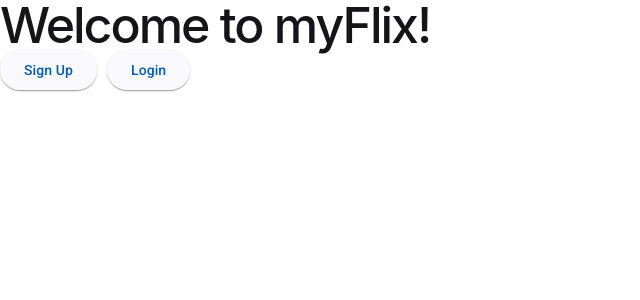
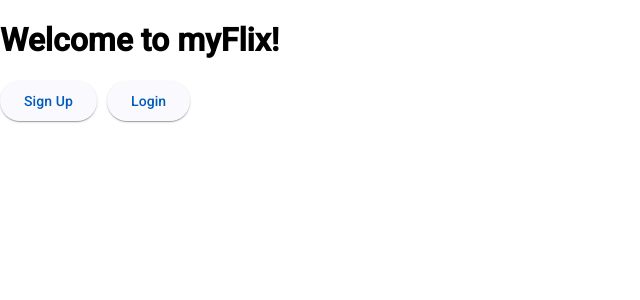
Before and after one commit to VinnieCodes/myFlix-Angular-Client, an Angular app: page /welcome in a window 1280 px wide. Before the commit this address led to /. Shown: the top 300 px of the page, without its empty margins (0-640 px from the left). Built offline with nearby package versions, Linux system fonts and the light colour scheme.

Commit message:
logIn user

```diff
--- a/src/app/app.component.html
+++ b/src/app/app.component.html
@@ -1,199 +1 @@
-<!-- * * * * * * * * * * * * * * * * * * * * * * * * * * * * * * * -->
-<!-- * * * * * * * * * * * The content below * * * * * * * * * * * -->
-<!-- * * * * * * * * * * is only a placeholder * * * * * * * * * * -->
-<!-- * * * * * * * * * * and can be replaced.  * * * * * * * * * * -->
-<!-- * * * * * * * * * * * * * * * * * * * * * * * * * * * * * * * -->
-<!-- * * * * * * * * * Delete the template below * * * * * * * * * -->
-<!-- * * * * * * * to get started with your project! * * * * * * * -->
-<!-- * * * * * * * * * * * * * * * * * * * * * * * * * * * * * * * -->
-
-<div class="main-page">
-  <h1>Welcome to myFlix!</h1>
-  <button
-    mat-raised-button
-    (click)="openUserRegistrationDialog()"
-    style="margin-right: 10px"
-    color="primary"
-  >
-    Sign Up
-  </button>
-  <button
-    mat-raised-button
-    color="primary"
-    (click)="openUserLoginDialog()"
-  >
-    Login
-  </button>
-</div>
-
-<style>
-  :host {
-    --bright-blue: oklch(51.01% 0.274 263.83);
-    --electric-violet: oklch(53.18% 0.28 296.97);
-    --french-violet: oklch(47.66% 0.246 305.88);
-    --vivid-pink: oklch(69.02% 0.277 332.77);
-    --hot-red: oklch(61.42% 0.238 15.34);
-    --orange-red: oklch(63.32% 0.24 31.68);
-
-    --gray-900: oklch(19.37% 0.006 300.98);
-    --gray-700: oklch(36.98% 0.014 302.71);
-    --gray-400: oklch(70.9% 0.015 304.04);
-
-    --red-to-pink-to-purple-vertical-gradient: linear-gradient(
-      180deg,
-      var(--orange-red) 0%,
-      var(--vivid-pink) 50%,
-      var(--electric-violet) 100%
-    );
-
-    --red-to-pink-to-purple-horizontal-gradient: linear-gradient(
-      90deg,
-      var(--orange-red) 0%,
-      var(--vivid-pink) 50%,
-      var(--electric-violet) 100%
-    );
-
-    --pill-accent: var(--bright-blue);
-
-    font-family: "Inter", -apple-system, BlinkMacSystemFont, "Segoe UI", Roboto,
-      Helvetica, Arial, sans-serif, "Apple Color Emoji", "Segoe UI Emoji",
-      "Segoe UI Symbol";
-    box-sizing: border-box;
-    -webkit-font-smoothing: antialiased;
-    -moz-osx-font-smoothing: grayscale;
-  }
-
-  h1 {
-    font-size: 3.125rem;
-    color: var(--gray-900);
-    font-weight: 500;
-    line-height: 100%;
-    letter-spacing: -0.125rem;
-    margin: 0;
-    font-family: "Inter Tight", -apple-system, BlinkMacSystemFont, "Segoe UI",
-      Roboto, Helvetica, Arial, sans-serif, "Apple Color Emoji",
-      "Segoe UI Emoji", "Segoe UI Symbol";
-  }
-
-  p {
-    margin: 0;
-    color: var(--gray-700);
-  }
-
-  main {
-    width: 100%;
-    min-height: 100%;
-    display: flex;
-    justify-content: center;
-    align-items: center;
-    padding: 1rem;
-    box-sizing: inherit;
-    position: relative;
-  }
-
-  .angular-logo {
-    max-width: 9.2rem;
-  }
-
-  .content {
-    display: flex;
-    justify-content: space-around;
-    width: 100%;
-    max-width: 700px;
-    margin-bottom: 3rem;
-  }
-
-  .content h1 {
-    margin-top: 1.75rem;
-  }
-
-  .content p {
-    margin-top: 1.5rem;
-  }
-
-  .divider {
-    width: 1px;
-    background: var(--red-to-pink-to-purple-vertical-gradient);
-    margin-inline: 0.5rem;
-  }
-
-  .pill-group {
-    display: flex;
-    flex-direction: column;
-    align-items: start;
-    flex-wrap: wrap;
-    gap: 1.25rem;
-  }
-
-  .pill {
-    display: flex;
-    align-items: center;
-    --pill-accent: var(--bright-blue);
-    background: color-mix(in srgb, var(--pill-accent) 5%, transparent);
-    color: var(--pill-accent);
-    padding-inline: 0.75rem;
-    padding-block: 0.375rem;
-    border-radius: 2.75rem;
-    border: 0;
-    transition: background 0.3s ease;
-    font-family: var(--inter-font);
-    font-size: 0.875rem;
-    font-style: normal;
-    font-weight: 500;
-    line-height: 1.4rem;
-    letter-spacing: -0.00875rem;
-    text-decoration: none;
-  }
-
-  .pill:hover {
-    background: color-mix(in srgb, var(--pill-accent) 15%, transparent);
-  }
-
-  .pill-group .pill:nth-child(6n + 1) {
-    --pill-accent: var(--bright-blue);
-  }
-  .pill-group .pill:nth-child(6n + 2) {
-    --pill-accent: var(--french-violet);
-  }
-  .pill-group .pill:nth-child(6n + 3),
-  .pill-group .pill:nth-child(6n + 4),
-  .pill-group .pill:nth-child(6n + 5) {
-    --pill-accent: var(--hot-red);
-  }
-
-  .pill-group svg {
-    margin-inline-start: 0.25rem;
-  }
-
-  .social-links {
-    display: flex;
-    align-items: center;
-    gap: 0.73rem;
-    margin-top: 1.5rem;
-  }
-
-  .social-links path {
-    transition: fill 0.3s ease;
-    fill: var(--gray-400);
-  }
-
-  .social-links a:hover svg path {
-    fill: var(--gray-900);
-  }
-
-  @media screen and (max-width: 650px) {
-    .content {
-      flex-direction: column;
-      width: max-content;
-    }
-
-    .divider {
-      height: 1px;
-      width: 100%;
-      background: var(--red-to-pink-to-purple-horizontal-gradient);
-      margin-block: 1.5rem;
-    }
-  }
-</style>
-
-<router-outlet />
+<router-outlet></router-outlet>
--- a/src/app/app.component.ts
+++ b/src/app/app.component.ts
@@ -1,7 +1,4 @@
 import { Component } from '@angular/core';
-import { UserRegistrationFormComponent } from './user-registration-form/user-registration-form.component';
-import { UserLoginFormComponent } from './user-login-form/user-login-form.component';
-import { MatDialog } from '@angular/material/dialog';
 
 @Component({
   selector: 'app-root',
@@ -10,20 +7,4 @@ import { MatDialog } from '@angular/material/dialog';
 })
 export class AppComponent {
   title = 'myFlix-Angular-client';
-
-  constructor(public dialog: MatDialog) {}
-  // This is the function that will open the dialog when the signup button is clicked
-  openUserRegistrationDialog(): void {
-    this.dialog.open(UserRegistrationFormComponent, {
-      // Assigning the dialog a width
-      width: '280px',
-    });
-  }
-
-  openUserLoginDialog(): void {
-    this.dialog.open(UserLoginFormComponent, {
-      // Assigning the dialog a width
-      width: '280px',
-    });
-  }
 }
--- a/src/app/app.module.ts
+++ b/src/app/app.module.ts
@@ -18,14 +18,26 @@ import { FormsModule } from '@angular/forms';
 import { BrowserAnimationsModule } from '@angular/platform-browser/animations';
 import { UserRegistrationFormComponent } from './user-registration-form/user-registration-form.component';
 import { UserLoginFormComponent } from './user-login-form/user-login-form.component';
+import { MovieCardComponent } from './movie-card/movie-card.component';
+import { WelcomePageComponent } from './welcome-page/welcome-page.component';
+import { RouterModule, Routes } from '@angular/router';
+
+const appRoutes: Routes = [
+  { path: 'welcome', component: WelcomePageComponent },
+  { path: 'movies', component: MovieCardComponent },
+  { path: '', redirectTo: 'welcome', pathMatch: 'prefix' },
+];
 
 @NgModule({
   declarations: [
     AppComponent,
     UserRegistrationFormComponent,
     UserLoginFormComponent,
+    MovieCardComponent,
+    WelcomePageComponent,
   ],
   imports: [
+    RouterModule.forRoot(appRoutes),
     BrowserModule,
     HttpClientModule,
     AppRoutingModule,
--- /dev/null
+++ b/src/app/movie-card/movie-card.component.html
@@ -0,0 +1,6 @@
+<mat-card *ngFor="let movie of movies; let i=index;">
+    <mat-dialog-content>
+        <mat-card-title>{{movie.Title}}</mat-card-title>
+        <mat-card-subtitle><img src={{movie.ImagePath}}/></mat-card-subtitle>
+    </mat-dialog-content>
+</mat-card>
--- /dev/null
+++ b/src/app/movie-card/movie-card.component.ts
@@ -0,0 +1,24 @@
+import { Component, OnInit } from '@angular/core';
+import { FetchApiDataService } from '../fetch-api-data.service'
+
+@Component({
+  selector: 'app-movie-card',
+  templateUrl: './movie-card.component.html',
+  styleUrls: ['./movie-card.component.scss']
+})
+export class MovieCardComponent {
+  movies: any[] = [];
+  constructor(public fetchApiData: FetchApiDataService) { }
+
+ngOnInit(): void {
+  this.getMovies();
+}
+
+getMovies(): void {
+  this.fetchApiData.getAllMovies().subscribe((resp: any) => {
+      this.movies = resp;
+      console.log(this.movies);
+      return this.movies;
+    });
+  }
+}
--- a/src/app/user-login-form/user-login-form.component.html
+++ b/src/app/user-login-form/user-login-form.component.html
@@ -27,7 +27,7 @@
       </mat-form-field>
     </form>
     <mat-card-actions>
-    <button mat-raised-button (click)="loginUser()" color="primary">
+    <button mat-raised-button (click)="logInUser()" color="primary">
       Login
     </button>
   </mat-card-actions>
--- a/src/app/user-login-form/user-login-form.component.ts
+++ b/src/app/user-login-form/user-login-form.component.ts
@@ -9,6 +9,8 @@ import { FetchApiDataService } from '../fetch-api-data.service';
 
 // This import is used to display notifications back to the user
 import { MatSnackBar } from '@angular/material/snack-bar';
+
+import { Router } from '@angular/router';
 
 @Component({
   selector: 'app-user-login-form',
@@ -27,7 +29,7 @@ export class UserLoginFormComponent implements OnInit {
   ngOnInit(): void {}
 
   // This is the function responsible for sending the form inputs to the backend
-  loginUser(): void {
+  logInUser(): void {
     this.fetchApiData.userLogin(this.userData).subscribe(
       (result) => {
         // Logic for a successful user registration goes here! (To be implemented)
--- /dev/null
+++ b/src/app/welcome-page/welcome-page.component.html
@@ -0,0 +1,21 @@
+<div class="main-page">
+    <h1>
+      Welcome to myFlix!
+    </h1>
+    <button
+      mat-raised-button
+      (click)="openUserRegistrationDialog()"
+      style="margin-right: 10px;"
+      color="primary"
+    >
+      Sign Up
+    </button>
+    <button
+      mat-raised-button
+      color="primary"
+      (click)="openUserLoginDialog()"
+      style="margin-right: 10px;"
+    >
+      Login
+    </button>
+  </div>
--- /dev/null
+++ b/src/app/welcome-page/welcome-page.component.ts
@@ -0,0 +1,24 @@
+import { Component, OnInit } from '@angular/core';
+import { UserLoginFormComponent } from '../user-login-form/user-login-form.component';
+import { UserRegistrationFormComponent } from '../user-registration-form/user-registration-form.component';
+import { MatDialog } from '@angular/material/dialog';
+
+@Component({
+  selector: 'app-welcome-page',
+  templateUrl: './welcome-page.component.html',
+  styleUrls: ['./welcome-page.component.scss'],
+})
+export class WelcomePageComponent implements OnInit {
+  constructor(public dialog: MatDialog) {}
+  ngOnInit(): void {}
+  openUserRegistrationDialog(): void {
+    this.dialog.open(UserRegistrationFormComponent, {
+      width: '280px',
+    });
+  }
+  openUserLoginDialog(): void {
+    this.dialog.open(UserLoginFormComponent, {
+      width: '280px',
+    });
+  }
+}
```
Also changed, not shown: src/app/movie-card/movie-card.component.scss (added), src/app/welcome-page/welcome-page.component.scss (added), 2 other files (tests, documents, lock files or other folders).
